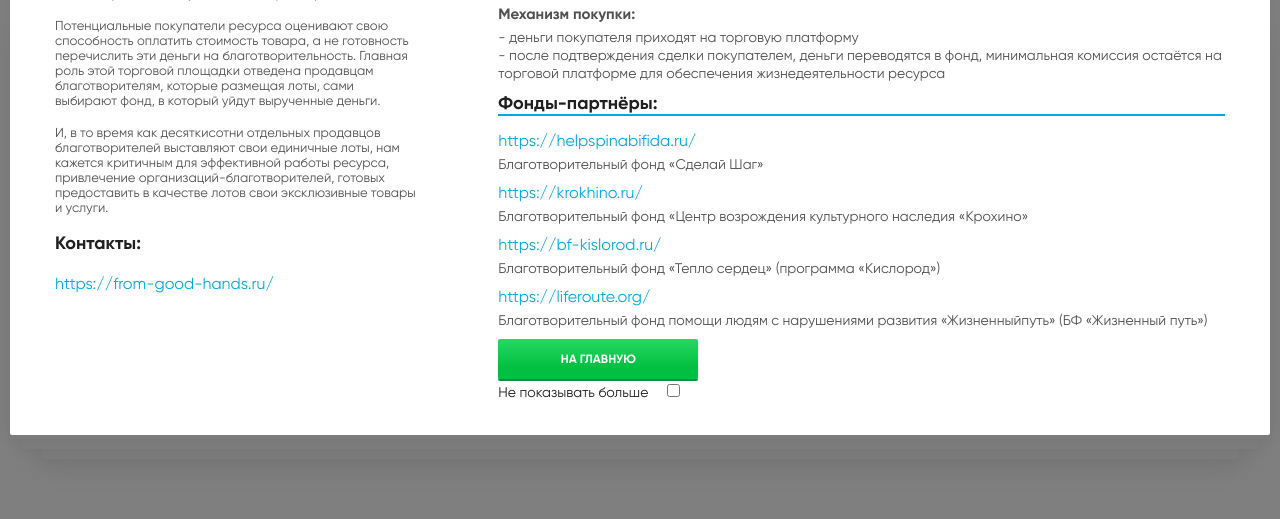
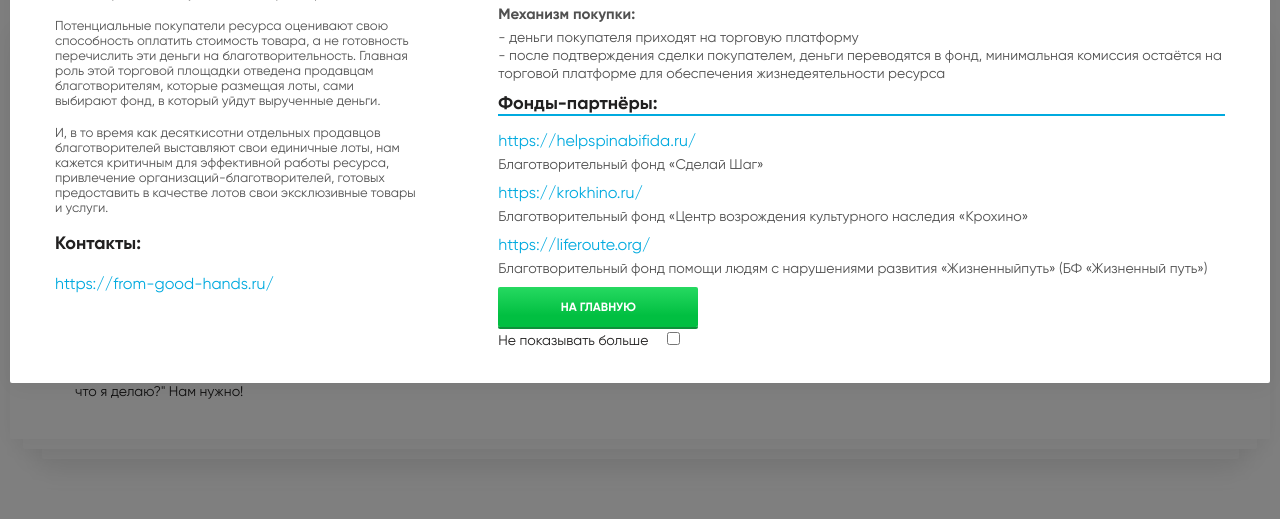
Before and after one commit to skiboorg/charity, a Django app: page / in a window 1280 px wide. Shown: the part 529-1048 px from the top of the page. Run offline with Django 3.2, Linux system fonts and the light colour scheme; data that the repository does not hold is empty; some libraries are stand-ins or nearby versions.

Commit message:
html fixes

```diff
--- a/templates/pages/index-modal.html
+++ b/templates/pages/index-modal.html
@@ -60,8 +60,6 @@
                     <p>Благотворительный фонд «Сделай Шаг»</p>
                     <a class="fond-link" href="#">https://krokhino.ru/</a>
                     <p>Благотворительный фонд «Центр возрождения культурного наследия «Крохино»</p>
-                    <a class="fond-link" href="#">https://bf-kislorod.ru/</a>
-                    <p>Благотворительный фонд «Тепло сердец» (программа «Кислород»)</p>
                     <a class="fond-link" href="">https://liferoute.org/</a>
                     <p >Благотворительный фонд помощи людям с нарушениями развития «Жизненныйпуть» (БФ «Жизненный путь»)</p>
  <a href="javascript: void(0)" onclick="closeIndexModal()" style=" max-width: 200px;margin-bottom: 5px;min-height: 20px;"class="btn">на главную</a>
```
